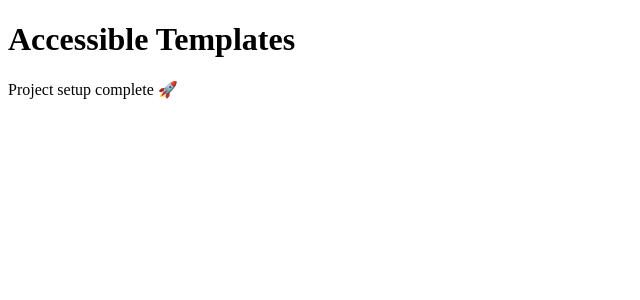
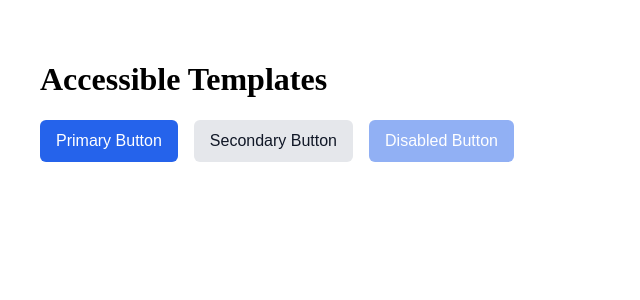
Before and after one commit to rpcorr/accessible-templates, a React (Vite) app: page / in a window 1280 px wide. Shown: the top 300 px of the page, without its empty margins (0-640 px from the left). Built offline with nearby package versions, Linux system fonts and the light colour scheme.

Commit message:
create a button component

```diff
--- a/src/App.tsx
+++ b/src/App.tsx
@@ -1,8 +1,19 @@
+import { Button } from './components/Button/Button';
+
 function App() {
   return (
-    <main>
+    <main style={{ padding: '2rem' }}>
       <h1>Accessible Templates</h1>
-      <p>Project setup complete 🚀</p>
+
+      <div style={{ display: 'flex', gap: '1rem' }}>
+        <Button onClick={() => alert('Primary clicked!')}>
+          Primary Button
+        </Button>
+
+        <Button variant="secondary">Secondary Button</Button>
+
+        <Button disabled>Disabled Button</Button>
+      </div>
     </main>
   );
 }
--- /dev/null
+++ b/src/components/Button/Button.module.css
@@ -0,0 +1,42 @@
+.button {
+  font-size: 1rem;
+  padding: 0.75rem 1rem;
+  border-radius: 6px;
+  border: none;
+  cursor: pointer;
+  transition:
+    background-color 0.2s ease,
+    transform 0.05s ease;
+}
+
+/* PRIMARY */
+.primary {
+  background-color: #2563eb;
+  color: white;
+}
+
+.primary:hover {
+  background-color: #1d4ed8;
+}
+
+/* SECONDARY */
+.secondary {
+  background-color: #e5e7eb;
+  color: #111827;
+}
+
+.secondary:hover {
+  background-color: #d1d5db;
+}
+
+/* ACCESSIBILITY CRITICAL: FOCUS STATE */
+.button:focus-visible {
+  outline: 3px solid #f59e0b;
+  outline-offset: 3px;
+}
+
+/* DISABLED STATE */
+.button:disabled {
+  opacity: 0.5;
+  cursor: not-allowed;
+}
--- /dev/null
+++ b/src/components/Button/Button.tsx
@@ -0,0 +1,33 @@
+import styles from './Button.module.css';
+
+type ButtonVariant = 'primary' | 'secondary';
+
+type ButtonProps = {
+  children: React.ReactNode;
+  onClick?: () => void;
+  disabled?: boolean;
+  variant?: ButtonVariant;
+  type?: 'button' | 'submit' | 'reset';
+  ariaLabel?: string;
+};
+
+export function Button({
+  children,
+  onClick,
+  disabled = false,
+  variant = 'primary',
+  type = 'button',
+  ariaLabel,
+}: ButtonProps) {
+  return (
+    <button
+      type={type}
+      onClick={onClick}
+      disabled={disabled}
+      aria-label={ariaLabel}
+      className={`${styles.button} ${styles[variant]}`}
+    >
+      {children}
+    </button>
+  );
+}
```
